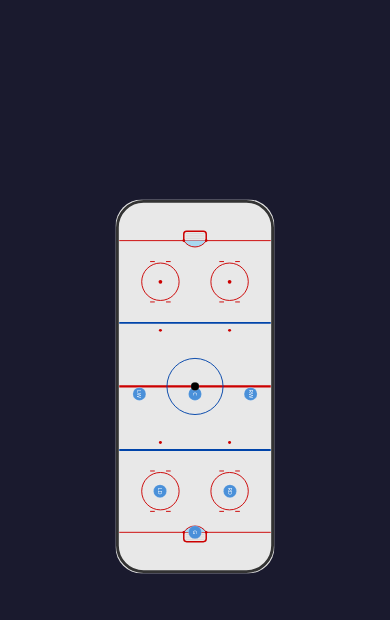
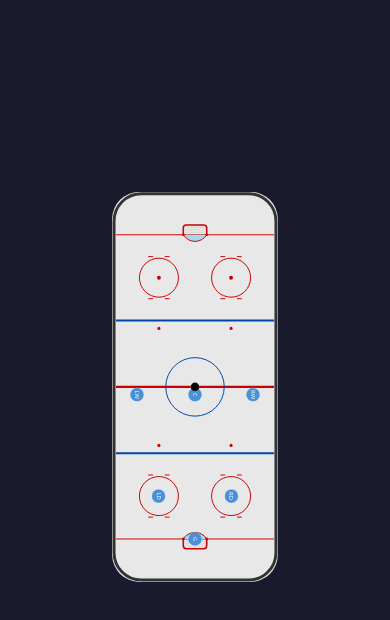
Before and after one commit to mheil23/hockey, a website with bundled scripts: page index.html in a window 390 px wide. Shown: the part 66-686 px from the top of the page. Built offline with nearby package versions, Linux system fonts and the light colour scheme.

Commit message:
Update index.html

```diff
--- a/index.html
+++ b/index.html
@@ -136,17 +136,20 @@
       display: flex;
       align-items: center;
       justify-content: center;
-      padding: 1rem;
+      padding: 0.5rem;
       min-width: 0;
+      overflow: hidden;
     }
 
     #rink {
       width: 100%;
-      max-width: 900px;
-      height: auto;
+      height: 100%;
+      max-width: 100%;
+      max-height: 100%;
       touch-action: none;
       user-select: none;
       -webkit-user-select: none;
+      object-fit: contain;
     }
 
     /* Description Panel (Desktop - Side) */
@@ -344,18 +347,20 @@
       }
 
       .rink-container {
-        padding: 0.5rem;
+        padding: 0;
         width: 100%;
+        flex: 1;
         display: flex;
         align-items: center;
         justify-content: center;
+        overflow: hidden;
       }
 
       #rink {
-        max-width: 100%;
-        width: auto;
+        width: 95vh;
+        max-width: 95vh;
         height: auto;
-        max-height: 70vh;
+        max-height: 100vw;
         transform: rotate(90deg);
         transform-origin: center center;
       }
```
